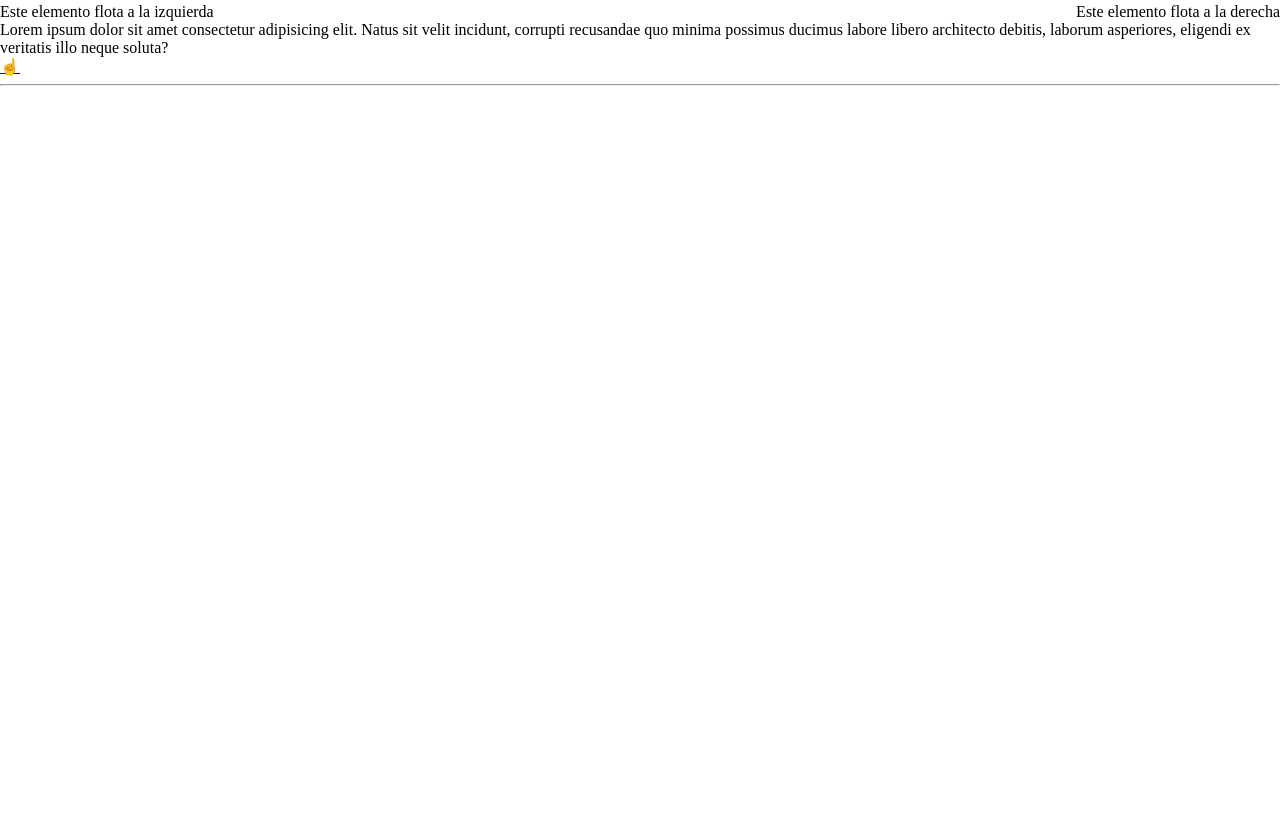
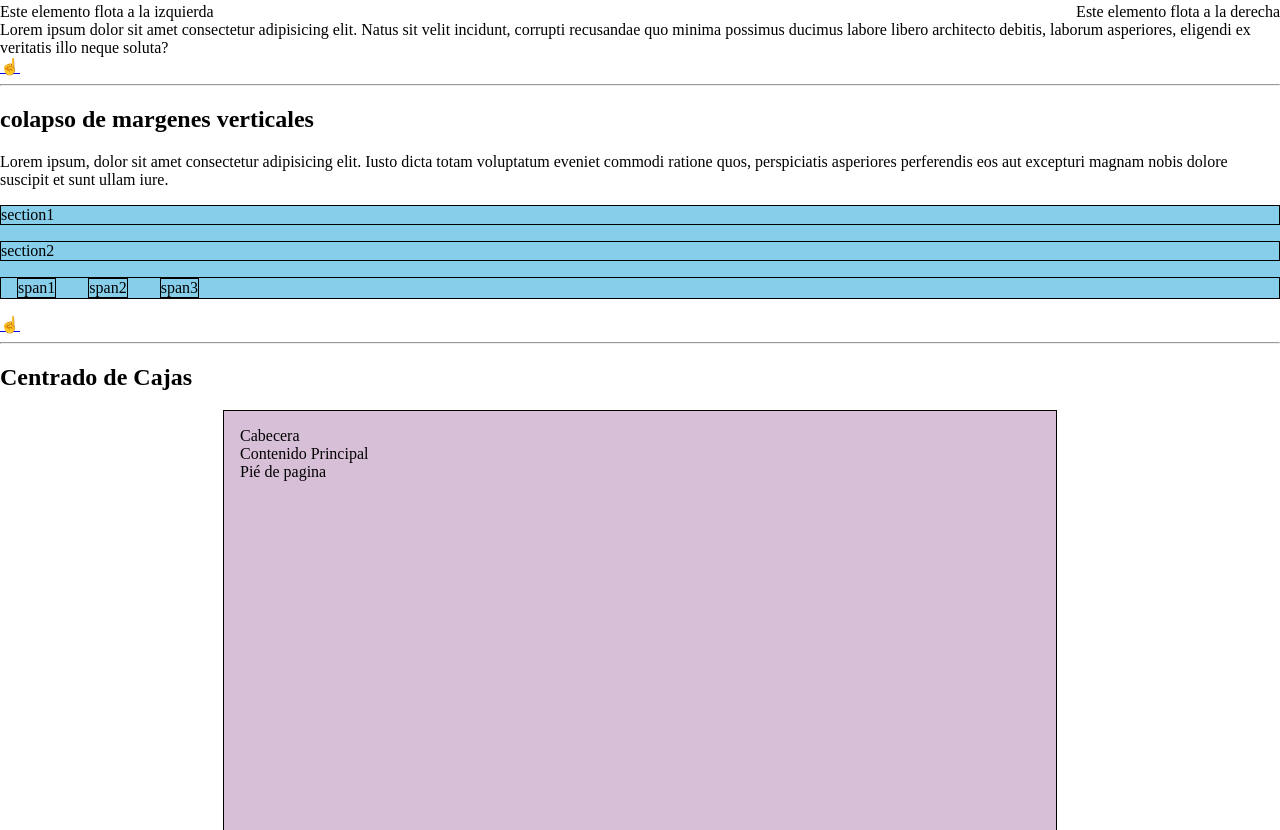
Before and after one commit to Te0t/HTML5-CSS3-JS, a plain HTML site: page CSS3/box-model.html in a window 1280 px wide. Shown: the part 3490-4320 px from the top of the page. Drawn offline with Linux system fonts and the light colour scheme.

Commit message:
centrado de cajas

```diff
--- a/CSS3/box-model.css
+++ b/CSS3/box-model.css
@@ -201,3 +201,33 @@ Tamaño de caja
     .clearfix {
         clear: both;
     }
+    /*colapso de margenes verticales*/
+
+    .margin-collapse {
+        background-color: skyblue;
+    }
+    /*con esta propiedad los estilos de margin se superponen uno sobre otro menos es de abajo*/
+
+    .margin-collapse section {
+        border: thin solid black;
+        margin-top: 16px;
+        margin-bottom: 16px;
+    }
+
+    .margin-collapse span {
+        border: thin solid black;
+        display: inline-block;
+        margin-right: 16px;
+        margin-left: 16px;
+    }
+    /*Centrado de cajas*/
+
+    .sitio-web {
+        border: thin solid black;
+        background-color: thistle;
+        width: 800px;
+        height: 1000px;
+        padding: 16px;
+        margin-left: auto;
+        margin-right: auto;
+    }
--- a/CSS3/box-model.html
+++ b/CSS3/box-model.html
@@ -124,6 +124,31 @@
     <a href="index.html">☝️</a>
     <hr>
 
+    <h2>colapso de margenes verticales</h2>
+    <div>Lorem ipsum, dolor sit amet consectetur adipisicing elit. Iusto dicta totam voluptatum eveniet commodi ratione quos, perspiciatis asperiores perferendis eos aut excepturi magnam nobis dolore suscipit et sunt ullam iure.</div>
+
+    <!--margin collapse de margenes verticales-->
+    <article class="margin-collapse">
+        <section>section1</section>
+        <section>section2</section>
+        <section><span>span1</span><span>span2</span><span>span3</span></section>
+    </article>
+    <a href="index.html">☝️</a>
+    <hr>
+
+    <!--Centrado de cajas-->
+    <h2>Centrado de Cajas</h2>
+    <article class="sitio-web">
+        <header>Cabecera</header>
+        <main>Contenido Principal</main>
+        <footer>Pié de pagina</footer>
+    </article>
+
+    <a href="index.html">☝️</a>
+    <hr>
+
+
+
 
     <br><br><br><br><br><br><br><br><br><br><br><br><br><br><br><br><br><br><br><br><br><br><br><br><br><br><br><br><br><br><br><br><br><br><br><br><br><br><br><br><br><br><br><br><br><br><br><br><br><br>
 </body>
```
